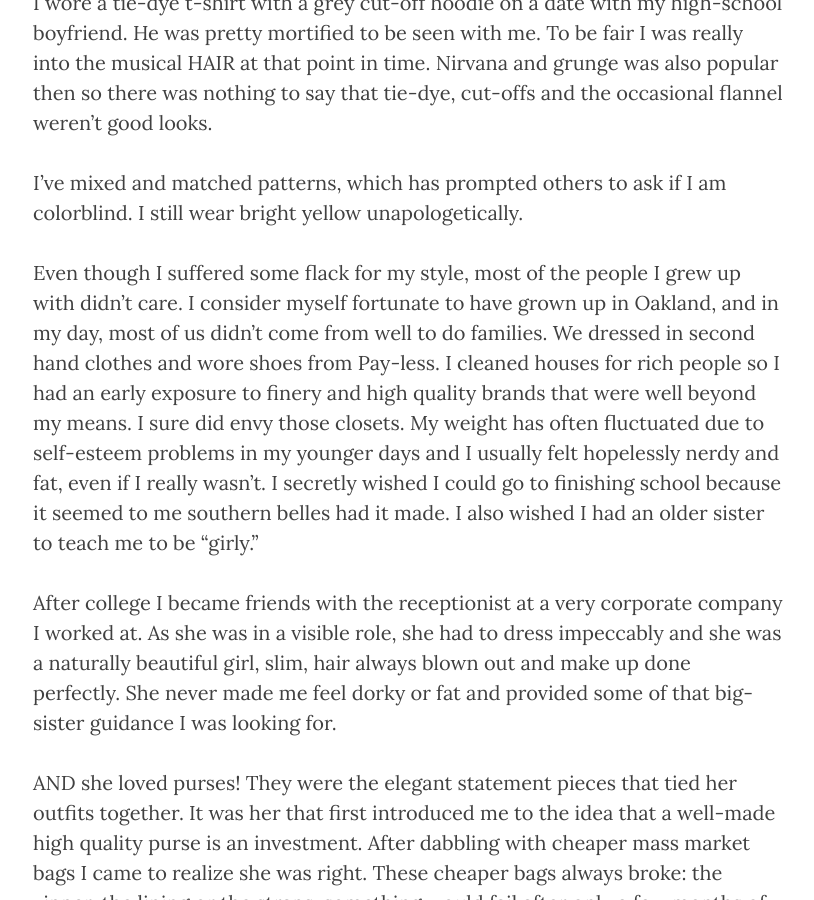
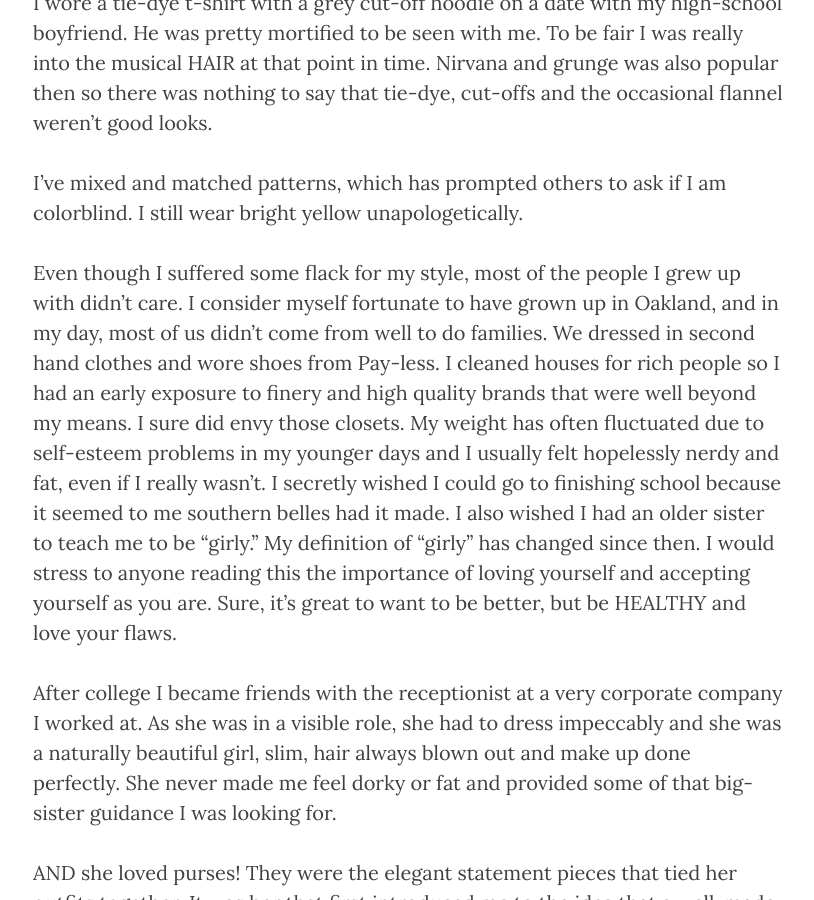
Before and after one commit to evenenders/evenenders.github.io, a Jekyll site: the page built from _posts/2016-9-12-fendi-detectives.markdown, in a window 1280 px wide and 900 px high, scrolled down 1018 px. Shown: the whole window, without its empty margins (232-1046 px from the left). Built offline with Jekyll 4.4.1, drawn with Linux system fonts in a browser that asks for light colours; nearby versions of some CDN libraries.

Commit message:
Update 2016-9-12-fendi-detectives.markdown

```diff
--- a/_posts/2016-9-12-fendi-detectives.markdown
+++ b/_posts/2016-9-12-fendi-detectives.markdown
@@ -19,7 +19,7 @@
 
 I’ve mixed and matched patterns, which has prompted others to ask if I am colorblind. I still wear bright yellow unapologetically.
 
- Even though I suffered some flack for my style, most of the people I grew up with didn’t care. I consider myself fortunate to have grown up in Oakland, and in my day, most of us didn’t come from well to do families. We dressed in second hand clothes and wore shoes from Pay-less. I cleaned houses for rich people so I had an early exposure to finery and high quality brands that were well beyond my means. I sure did envy those closets. My weight has often fluctuated due to self-esteem problems in my younger days and I usually felt hopelessly nerdy and fat, even if I really wasn't.  I secretly wished I could go to finishing school because it seemed to me southern belles had it made. I also wished I had an older sister to teach me to be “girly.”
+ Even though I suffered some flack for my style, most of the people I grew up with didn’t care. I consider myself fortunate to have grown up in Oakland, and in my day, most of us didn’t come from well to do families. We dressed in second hand clothes and wore shoes from Pay-less. I cleaned houses for rich people so I had an early exposure to finery and high quality brands that were well beyond my means. I sure did envy those closets. My weight has often fluctuated due to self-esteem problems in my younger days and I usually felt hopelessly nerdy and fat, even if I really wasn't.  I secretly wished I could go to finishing school because it seemed to me southern belles had it made. I also wished I had an older sister to teach me to be “girly.” My definition of "girly" has changed since then. I would stress to anyone reading this the importance of loving yourself and accepting yourself as you are. Sure, it's great to want to be better, but be HEALTHY and love your flaws.
 
 
 After college I became friends with the receptionist at a very corporate company I worked at. As she was in a visible role, she had to dress impeccably and she was a naturally beautiful girl, slim, hair always blown out and make up done perfectly. She never made me feel dorky or fat and provided some of that big-sister guidance I was looking for.
```
